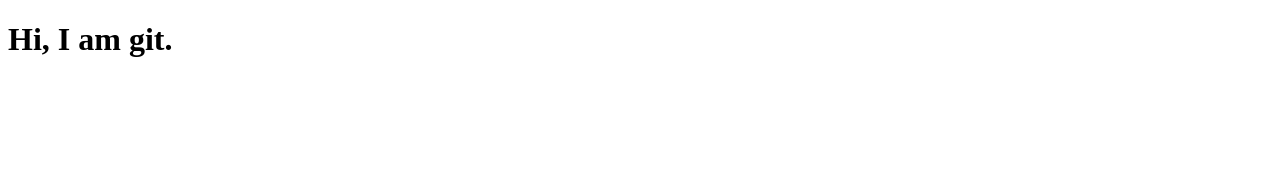
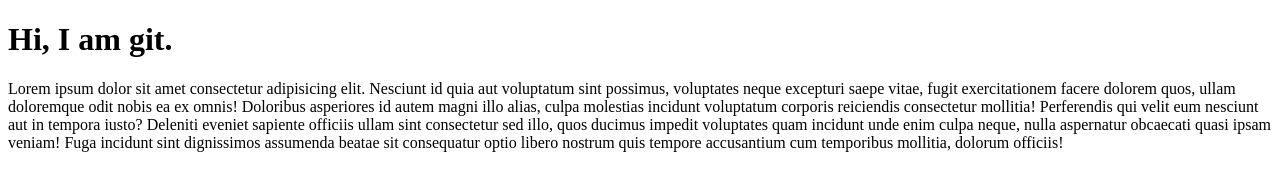
Before and after one commit to Myat-00/Project, a plain HTML site: page index.html in a window 1280 px wide. Drawn offline with Linux system fonts and the light colour scheme.

Commit message:
second commit

```diff
--- a/index.html
+++ b/index.html
@@ -7,5 +7,6 @@
 </head>
 <body>
     <h1>Hi, I am git.</h1>
+    <p>Lorem ipsum dolor sit amet consectetur adipisicing elit. Nesciunt id quia aut voluptatum sint possimus, voluptates neque excepturi saepe vitae, fugit exercitationem facere dolorem quos, ullam doloremque odit nobis ea ex omnis! Doloribus asperiores id autem magni illo alias, culpa molestias incidunt voluptatum corporis reiciendis consectetur mollitia! Perferendis qui velit eum nesciunt aut in tempora iusto? Deleniti eveniet sapiente officiis ullam sint consectetur sed illo, quos ducimus impedit voluptates quam incidunt unde enim culpa neque, nulla aspernatur obcaecati quasi ipsam veniam! Fuga incidunt sint dignissimos assumenda beatae sit consequatur optio libero nostrum quis tempore accusantium cum temporibus mollitia, dolorum officiis!</p>
 </body>
 </html>
```
